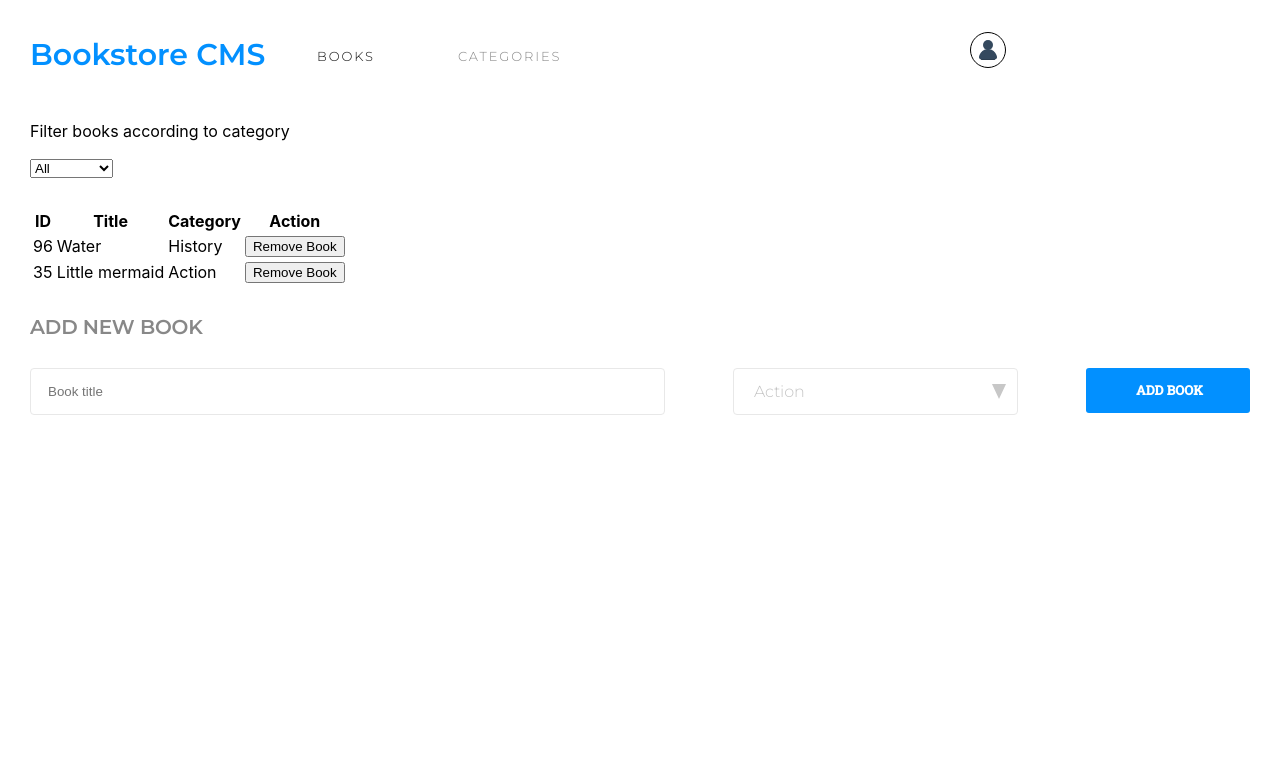
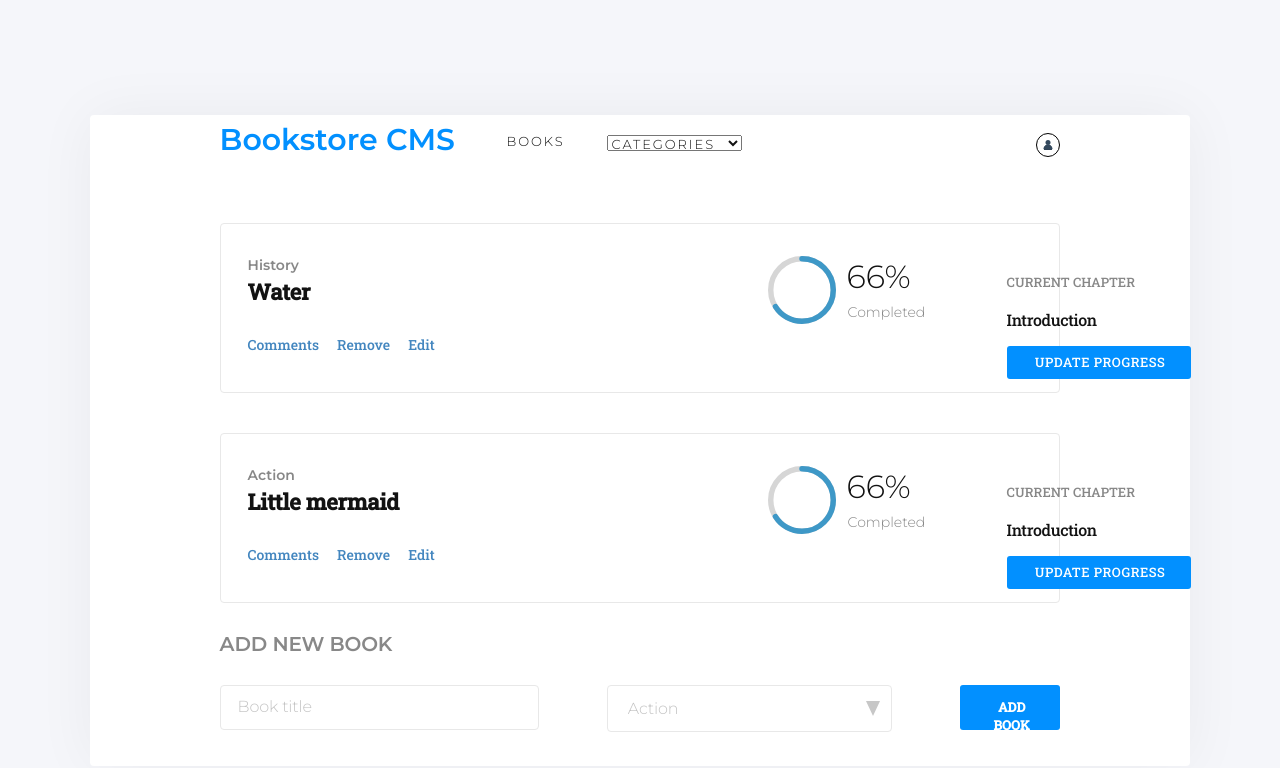
Before and after one commit to blackpintz/Bookstore, a React (Create React App) app: page / in a window 1280 px wide. Shown: the top 768 px of the page. Built offline with nearby package versions, Linux system fonts and the light colour scheme.

Commit message:
Add the styling for book component

```diff
--- a/package.json
+++ b/package.json
@@ -9,6 +9,7 @@
     "@testing-library/user-event": "^12.1.10",
     "prop-types": "^15.7.2",
     "react": "^17.0.1",
+    "react-circular-progressbar": "^2.0.3",
     "react-dom": "^17.0.1",
     "react-redux": "^7.2.2",
     "react-scripts": "4.0.1",
--- a/src/components/Book.js
+++ b/src/components/Book.js
@@ -1,22 +1,53 @@
 import React from 'react';
 import PropTypes from 'prop-types';
+import { CircularProgressbar } from 'react-circular-progressbar';
+import 'react-circular-progressbar/dist/styles.css';
+import '../css/Book.css';
 
 const Book = ({ book, handleRemoveBook }) => {
-  const { id, title, category } = book;
+  const { title, category } = book;
+  const value = 0.66;
   return (
-    <tr>
-      <td>{id}</td>
-      <td>{title}</td>
-      <td>{category}</td>
-      <td>
+    <div className="book-row">
+      <div className="title-category">
+        <p className="category">{category}</p>
+        <h4 className="title">{title}</h4>
+        <ul className="comments-section">
+          <li>Comments</li>
+          <li
+            aria-hidden="true"
+            role="presentation"
+            onClick={() => handleRemoveBook(book)}
+          >
+            Remove
+          </li>
+          <li>Edit</li>
+        </ul>
+      </div>
+      <div className="progress">
+        <div className="progressBar">
+          <CircularProgressbar
+            className="progressBar"
+            value={value}
+            maxValue={1}
+          />
+        </div>
+        <div>
+          <h4 className="percent">{`${Math.round(value * 100)}%`}</h4>
+          <p className="completed">Completed</p>
+        </div>
+      </div>
+      <div>
+        <h4 className="current-chapter">CURRENT CHAPTER</h4>
+        <p className="current-lesson">Introduction</p>
         <button
           type="button"
-          onClick={() => handleRemoveBook(book)}
+          className="update-progress-btn"
         >
-          Remove Book
+          <span className="update-progress">UPDATE PROGRESS</span>
         </button>
-      </td>
-    </tr>
+      </div>
+    </div>
   );
 };
 
--- a/src/components/CategoryFilter.js
+++ b/src/components/CategoryFilter.js
@@ -8,10 +8,10 @@ const bookCategories = ['All', ...BOOK_CATEGORIES];
 
 const CategoryFilter = ({ handleFilterChange }) => (
   <div className="category-filter">
-    <p>Filter books according to category</p>
     <select
       onChange={e => handleFilterChange(e.target.value)}
     >
+      <option>CATEGORIES</option>
       {bookCategories.map(option => (
         <option key={option} value={option}>
           {option}
--- a/src/components/Nav.js
+++ b/src/components/Nav.js
@@ -1,13 +1,14 @@
 import React from 'react';
 import '../css/Nav.css';
 import userIcon from '../images/user.svg';
+import CategoryFilter from './CategoryFilter';
 
 const Nav = () => (
   <div className="Nav">
     <section>
       <h1>Bookstore CMS</h1>
       <h4>BOOKS</h4>
-      <h4>CATEGORIES</h4>
+      <CategoryFilter />
     </section>
     <img src={userIcon} alt="user-icon" />
   </div>
--- a/src/containers/BooksForm.js
+++ b/src/containers/BooksForm.js
@@ -37,6 +37,7 @@ class BooksForm extends React.Component {
             <input
               placeholder="Book title"
               name="title"
+              className="input-title"
               onChange={this.handleChange}
               value={title}
             />
--- a/src/containers/BooksList.js
+++ b/src/containers/BooksList.js
@@ -4,23 +4,10 @@ import PropTypes from 'prop-types';
 import Book from '../components/Book';
 import { removeBook } from '../actions/index';
 import filteredBooks from '../selectors/filteredBooks';
-import CategoryFilter from '../components/CategoryFilter';
 
 const BooksList = ({ books, removeBook }) => (
   <div>
-    <CategoryFilter />
-    <table>
-      <colgroup span="4" />
-      <tbody>
-        <tr>
-          <th>ID</th>
-          <th>Title</th>
-          <th>Category</th>
-          <th>Action</th>
-        </tr>
-        {books.map(book => <Book key={book.id} book={book} handleRemoveBook={removeBook} />)}
-      </tbody>
-    </table>
+    {books.map(book => <Book key={book.id} book={book} handleRemoveBook={removeBook} />)}
   </div>
 );
 
--- a/src/css/App.css
+++ b/src/css/App.css
@@ -7,11 +7,51 @@
   flex-direction: column;
 }
 
-.category-filter {
-  padding-top: 30px;
-  padding-bottom: 30px;
-}
-
 .form {
   display: flex;
 }
+
+ul {
+  display: flex;
+  list-style: none;
+}
+
+.bookstore-heading select {
+  width: 135px;
+  padding-top: unset;
+  padding-left: 3px;
+}
+
+.comments-section li {
+  margin-right: 3px;
+  margin-top: 15px;
+  margin-bottom: 15px;
+  padding-right: 12px;
+  cursor: pointer;
+}
+
+.bookstore-heading li:first-child {
+  width: 250px;
+  height: 37px;
+  font-family: 'Montserrat', sans-serif;
+  font-size: 30px;
+  font-weight: bold;
+  font-stretch: normal;
+  font-style: normal;
+  line-height: normal;
+  letter-spacing: normal;
+  color: #0290ff;
+  padding-top: 0;
+}
+
+.app-logo {
+  width: 60px;
+  vertical-align: middle;
+  padding: 5px;
+  margin-right: 23px;
+}
+
+.content {
+  background-color: #faf8f8;
+  margin-top: -35px;
+}
--- /dev/null
+++ b/src/css/Book.css
@@ -0,0 +1,151 @@
+
+.book-row {
+  height: 170px;
+  padding: 32px 119px 26px 27px;
+  margin-top: 40px;
+  display: flex;
+  justify-content: space-between;
+  margin-right: 100px;
+  margin-left: 100px;
+  border-radius: 4px;
+  border: solid 1px #e8e8e8;
+  background-color: #fff;
+}
+
+.category {
+  width: 49px;
+  height: 18px;
+  margin: 0 39px 0 0;
+  opacity: 0.5;
+  font-family: 'Montserrat', sans-serif;
+  font-size: 14px;
+  font-weight: bold;
+  font-stretch: normal;
+  font-style: normal;
+  line-height: normal;
+  letter-spacing: normal;
+  color: #121212;
+}
+
+.title {
+  width: 197px;
+  height: 29px;
+  margin: 3px 323px 0 0;
+  font-family: 'Roboto Slab', serif;
+  font-size: 22px;
+  font-weight: bold;
+  font-stretch: normal;
+  font-style: normal;
+  line-height: normal;
+  letter-spacing: -0.2px;
+  color: #121212;
+}
+
+.current-chapter {
+  height: 18px;
+  opacity: 0.5;
+  font-family: 'Roboto Slab', serif;
+  font-size: 13px;
+  font-weight: 300;
+  font-stretch: normal;
+  font-style: normal;
+  line-height: normal;
+  letter-spacing: normal;
+  color: #121212;
+}
+
+.current-lesson {
+  width: 212px;
+  height: 21px;
+  font-family: 'Roboto Slab', serif;
+  font-size: 16px;
+  font-weight: 300;
+  font-stretch: normal;
+  font-style: normal;
+  line-height: normal;
+  letter-spacing: -0.4px;
+  color: #121212;
+}
+
+.progressBar {
+  width: 68px;
+}
+
+.comments-section {
+  width: 73px;
+  height: 19px;
+  margin-left: -2.5rem;
+  font-family: 'Roboto Slab', serif;
+  font-size: 14px;
+  font-weight: 300;
+  font-stretch: normal;
+  font-style: normal;
+  line-height: normal;
+  letter-spacing: normal;
+  color: #4386bf;
+}
+
+.comments-section li:not(:last-child) {
+  border-right: solid 1px #e8e8e8;
+}
+
+.comments-section li:not(:first-child) {
+  margin-left: 2px;
+}
+
+.percent {
+  width: 68px;
+  height: 39px;
+  margin: 1px 92px 0 11px;
+  font-family: 'Montserrat', sans-serif;
+  font-size: 32px;
+  font-weight: normal;
+  font-stretch: normal;
+  font-style: normal;
+  line-height: normal;
+  letter-spacing: normal;
+  color: #121212;
+}
+
+.completed {
+  width: 80px;
+  height: 18px;
+  margin: 7px 79px 12px 12px;
+  opacity: 0.5;
+  font-family: 'Montserrat', sans-serif;
+  font-size: 14px;
+  font-weight: normal;
+  font-stretch: normal;
+  font-style: normal;
+  line-height: normal;
+  letter-spacing: normal;
+  color: #121212;
+}
+
+.progress {
+  display: flex;
+  justify-content: space-between;
+}
+
+.update-progress-btn {
+  width: 184px;
+  height: 33px;
+  padding: 7px 19px 8px 22px;
+  border-radius: 3px;
+  background-color: #0290ff;
+  border: #0290ff;
+}
+
+.update-progress {
+  width: 143px;
+  height: 18px;
+  font-family: 'Roboto Slab', serif;
+  font-size: 13px;
+  font-weight: 300;
+  font-stretch: normal;
+  font-style: normal;
+  line-height: normal;
+  letter-spacing: 0.5px;
+  text-align: center;
+  color: #fff;
+}
--- a/src/css/BooksForm.css
+++ b/src/css/BooksForm.css
@@ -82,3 +82,19 @@ input {
   border: 0;
   cursor: pointer;
 }
+
+.input-title::placeholder {
+  height: 19px;
+  font-family: 'Montserrat', sans-serif;
+  font-size: 16px;
+  font-stretch: normal;
+  font-style: normal;
+  line-height: normal;
+  letter-spacing: -0.15px;
+  color: #c4c4c4;
+}
+
+.BooksForm {
+  padding-left: 100px;
+  padding-right: 100px;
+}
--- a/src/css/Nav.css
+++ b/src/css/Nav.css
@@ -1,6 +1,8 @@
 .Nav {
   display: flex;
-  width: 80%;
+  padding-right: 100px;
+  padding-left: 100px;
+  justify-content: space-between;
 }
 
 .Nav section {
@@ -57,5 +59,27 @@
   border: solid 0.5px;
   padding: 5px;
   border-radius: 50%;
-  margin-top: 2px;
+  margin-top: 18px;
 }
+
+.category-filter {
+  padding-top: 18px;
+  padding-bottom: 30px;
+}
+
+.Nav select {
+  padding-right: 10px;
+  margin-right: 50px;
+  height: 16px;
+  font-family: 'Montserrat', sans-serif;
+  font-size: 13px;
+  font-weight: normal;
+  font-stretch: normal;
+  font-style: normal;
+  line-height: normal;
+  letter-spacing: 1.9px;
+  color: #121212;
+  cursor: pointer;
+  width: 135px;
+  padding-top: unset;
+}
--- a/src/index.css
+++ b/src/index.css
@@ -1,3 +1,15 @@
+@import-normalize; /* bring in normalize.css styles */
+
+html {
+  box-sizing: border-box;
+}
+
+*,
+*::before,
+*::after {
+  box-sizing: inherit;
+}
+
 body {
   margin: 0;
   font-family:
@@ -14,4 +26,13 @@ body {
     sans-serif;
   -webkit-font-smoothing: antialiased;
   -moz-osx-font-smoothing: grayscale;
+  justify-content: center;
+  background-color: #f5f6fa;
 }
+
+#root {
+  margin: 9% 7%;
+  border-radius: 4px;
+  box-shadow: 0 0 60px 0 rgba(0, 0, 0, 0.05);
+  background-color: #fff;
+}
--- a/src/selectors/filteredBooks.js
+++ b/src/selectors/filteredBooks.js
@@ -1,3 +1,3 @@
-const filteredBooks = (books, filter) => (filter !== 'All' ? (books.filter(book => book.category === filter)) : books);
+const filteredBooks = (books, filter) => (filter !== 'All' && filter !== 'CATEGORIES' ? (books.filter(book => book.category === filter)) : books);
 
 export default filteredBooks;
```
Also changed, not shown: 1 other file (tests, documents, lock files or other folders).
